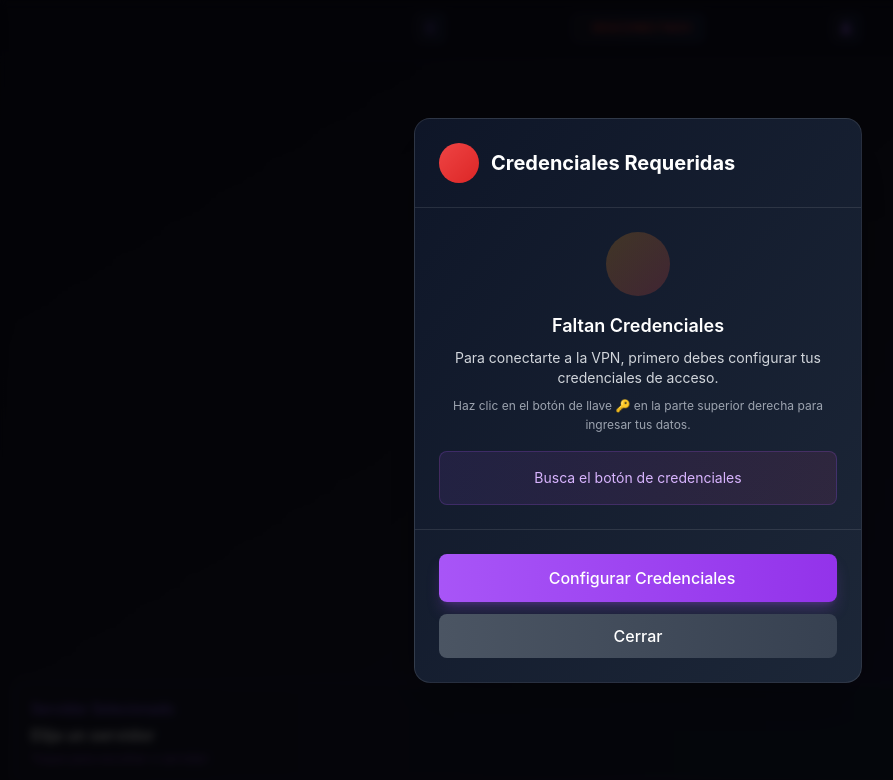
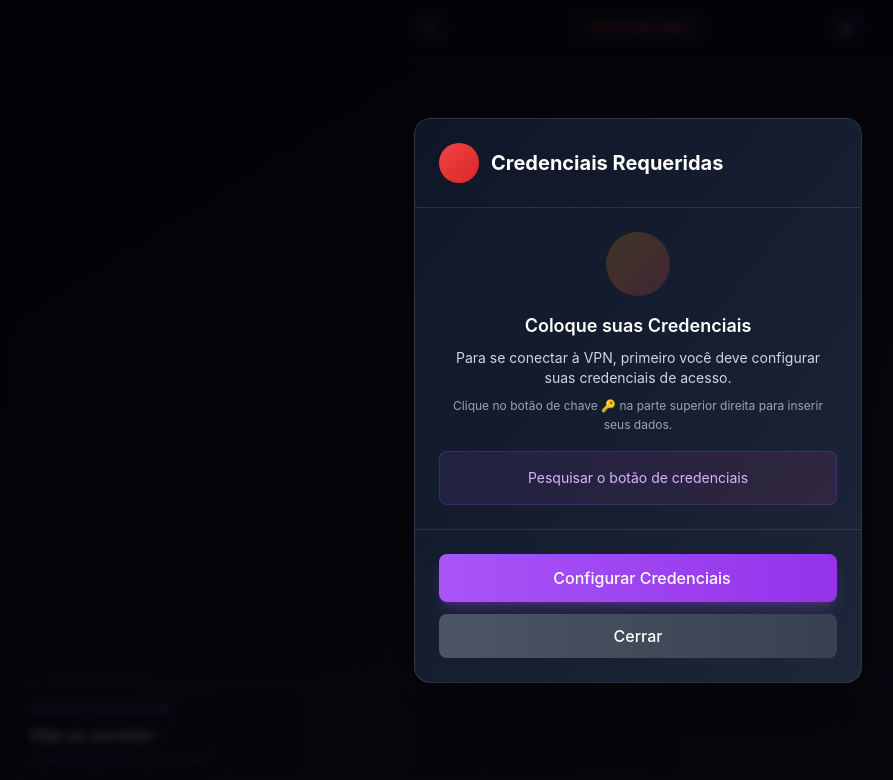
Before and after one commit to zkmendes13-code/SafeWay-Ultimate, a React (Vite) app: page / in a window 1280 px wide. Both pictures are taken after a click on the button 640 px from the left and 400 px from the top of the page. Shown: the top 780 px of the page, without its empty margins (2-895 px from the left). Built offline with nearby package versions, Linux system fonts and the light colour scheme; the HTML template or start-up script is replaced by a standard one.

Commit message:
Atualizar o CredentialsRequiredModal.jsx

```diff
--- a/src/components/Modals/CredentialsRequiredModal/CredentialsRequiredModal.jsx
+++ b/src/components/Modals/CredentialsRequiredModal/CredentialsRequiredModal.jsx
@@ -13,7 +13,7 @@ const CredentialsRequiredModal = ({ isOpen, onClose, onOpenCredentials }) => {
               <div className="w-8 h-8 xs:w-10 xs:h-10 bg-gradient-to-br from-red-500 to-red-600 rounded-full flex items-center justify-center flex-shrink-0">
                 <i className="fas fa-exclamation-triangle text-white text-sm xs:text-lg"></i>
               </div>
-              <h2 className="text-sm xs:text-lg sm:text-xl font-bold text-white truncate">Credenciales Requeridas</h2>
+              <h2 className="text-sm xs:text-lg sm:text-xl font-bold text-white truncate">Credenciais Requeridas</h2>
             </div>
             <button
               onClick={onClose}
@@ -35,13 +35,13 @@ const CredentialsRequiredModal = ({ isOpen, onClose, onOpenCredentials }) => {
             {/* Message */}
             <div className="space-y-2">
               <h3 className="text-base xs:text-lg font-semibold text-white">
-                Faltan Credenciales
+                Coloque suas Credenciais
               </h3>
               <p className="text-gray-300 text-xs xs:text-sm leading-relaxed px-1">
-                Para conectarte a la VPN, primero debes configurar tus credenciales de acceso.
+                Para se conectar à VPN, primeiro você deve configurar suas credenciais de acesso.
               </p>
               <p className="text-gray-400 text-xs leading-relaxed px-1">
-                Haz clic en el botón de llave 🔑 en la parte superior derecha para ingresar tus datos.
+                Clique no botão de chave 🔑 na parte superior direita para inserir seus dados.
               </p>
             </div>
 
@@ -49,7 +49,7 @@ const CredentialsRequiredModal = ({ isOpen, onClose, onOpenCredentials }) => {
             <div className="bg-gradient-to-r from-purple-500/10 to-pink-500/10 border border-purple-500/20 rounded-lg p-3 xs:p-4 mt-3 xs:mt-4">
               <div className="flex items-center justify-center space-x-1 xs:space-x-2 text-purple-300">
                 <i className="fas fa-arrow-up text-xs xs:text-sm"></i>
-                <span className="text-xs xs:text-sm">Busca el botón de credenciales</span>
+                <span className="text-xs xs:text-sm">Pesquisar o botão de credenciais</span>
                 <i className="fas fa-key text-purple-400 text-xs xs:text-sm"></i>
               </div>
             </div>
@@ -63,7 +63,7 @@ const CredentialsRequiredModal = ({ isOpen, onClose, onOpenCredentials }) => {
             className="w-full bg-gradient-to-r from-purple-500 to-purple-600 hover:from-purple-600 hover:to-purple-700 text-white font-medium py-2.5 xs:py-3 px-3 xs:px-4 rounded-lg transition-all duration-200 transform hover:scale-[1.02] active:scale-95 shadow-lg shadow-purple-500/25 text-sm xs:text-base"
           >
             <i className="fas fa-key mr-1 xs:mr-2 text-sm xs:text-base"></i>
-            <span className="text-xs xs:text-sm sm:text-base">Configurar Credenciales</span>
+            <span className="text-xs xs:text-sm sm:text-base">Configurar Credenciais</span>
           </button>
 
           <button
```
